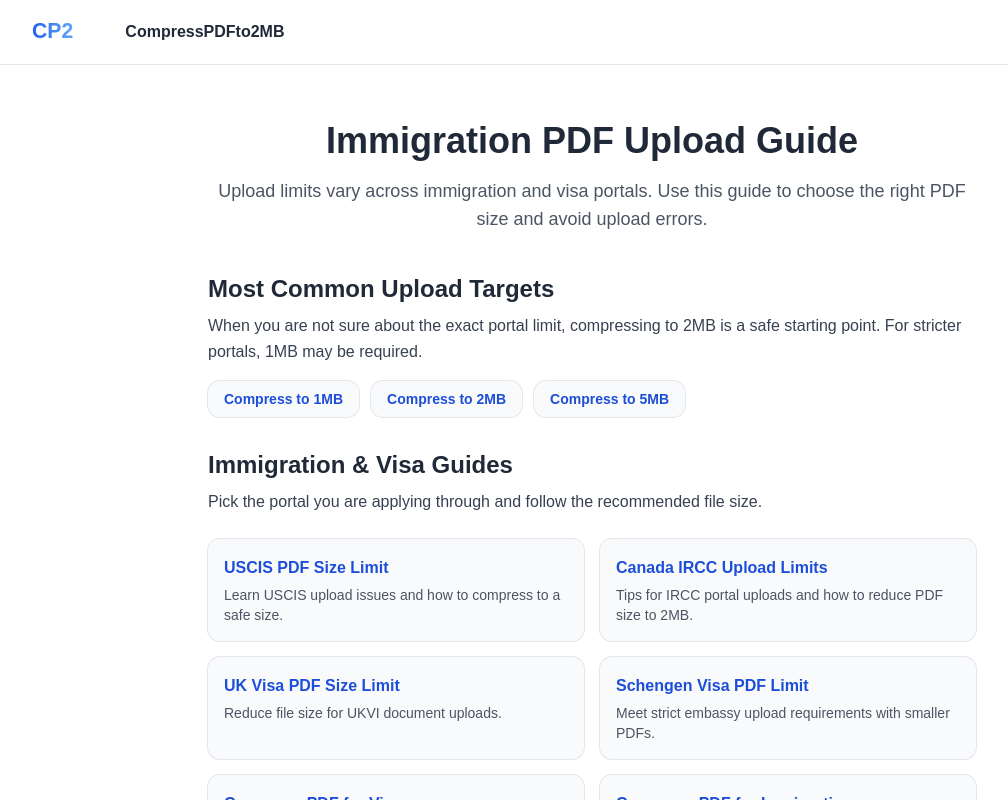
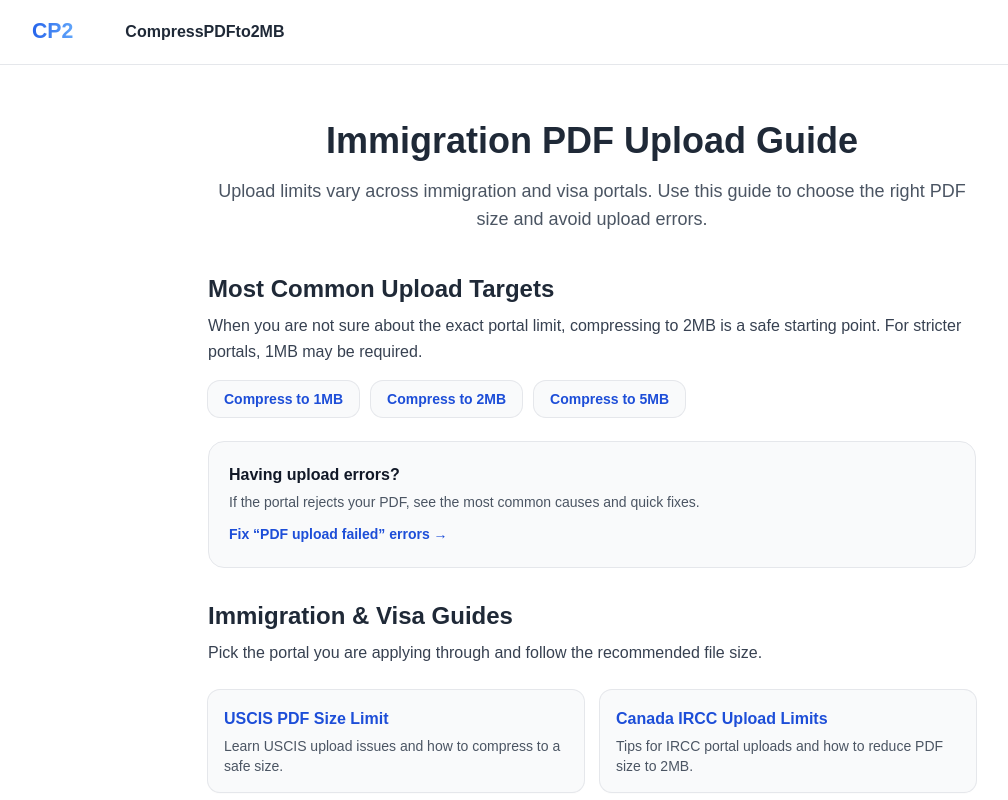
Before and after one commit to behicyildirim/compresspdfto2mb, a Next.js app: page /immigration-pdf-upload-guide in a window 1280 px wide. Shown: the top 800 px of the page, without its empty margins (48-1056 px from the left). Built offline with nearby package versions, Linux system fonts and the light colour scheme.

Commit message:
Add pdf upload failed to sitemap and hub links

```diff
--- a/app/immigration-pdf-upload-guide/page.tsx
+++ b/app/immigration-pdf-upload-guide/page.tsx
@@ -42,6 +42,18 @@ export default function ImmigrationPdfUploadGuidePage() {
                 </a>
               ))}
             </div>
+            <div className="mt-6 rounded-2xl border border-gray-200 bg-gray-50 p-5">
+  <h3 className="font-semibold text-gray-900">Having upload errors?</h3>
+  <p className="mt-1 text-sm text-gray-600">
+    If the portal rejects your PDF, see the most common causes and quick fixes.
+  </p>
+  <a
+    href="/pdf-upload-failed"
+    className="inline-block mt-3 text-sm font-semibold text-blue-700 hover:underline"
+  >
+    Fix “PDF upload failed” errors →
+  </a>
+</div>
           </section>
 
           <section>
```
